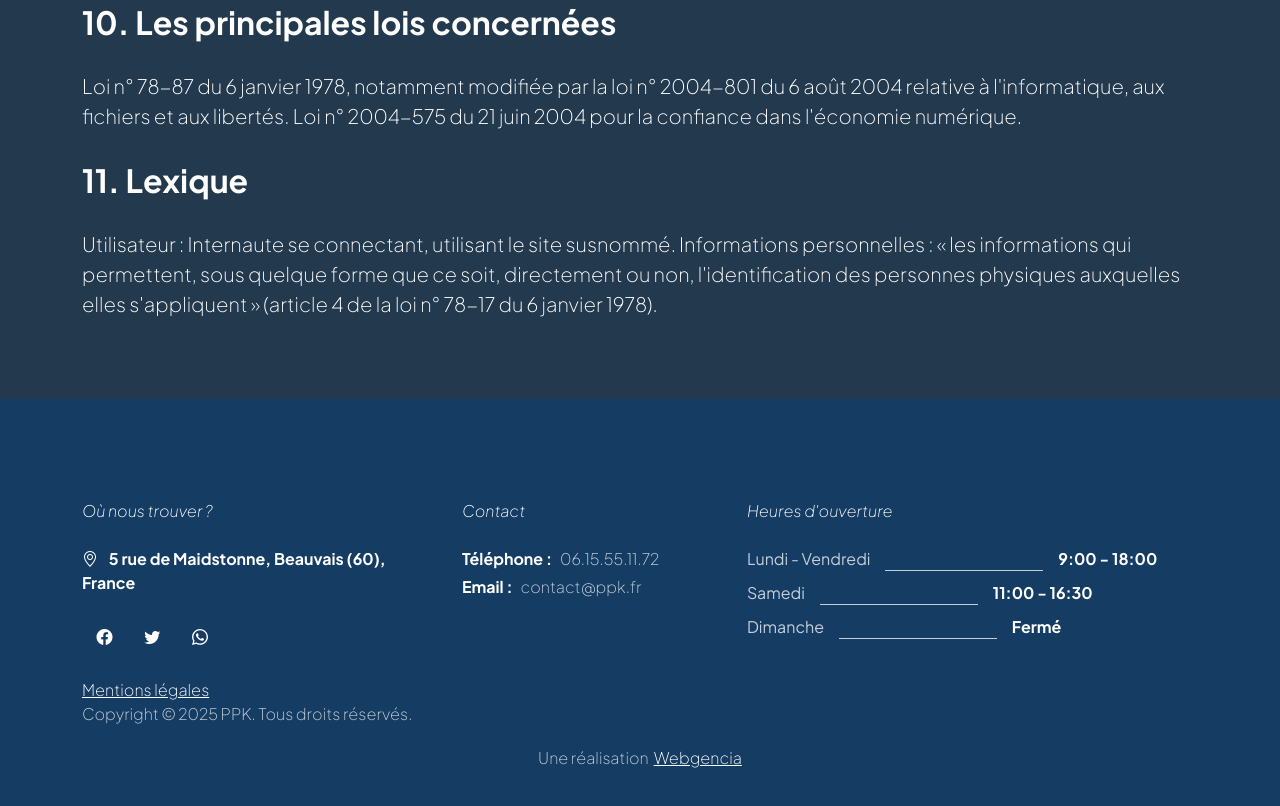
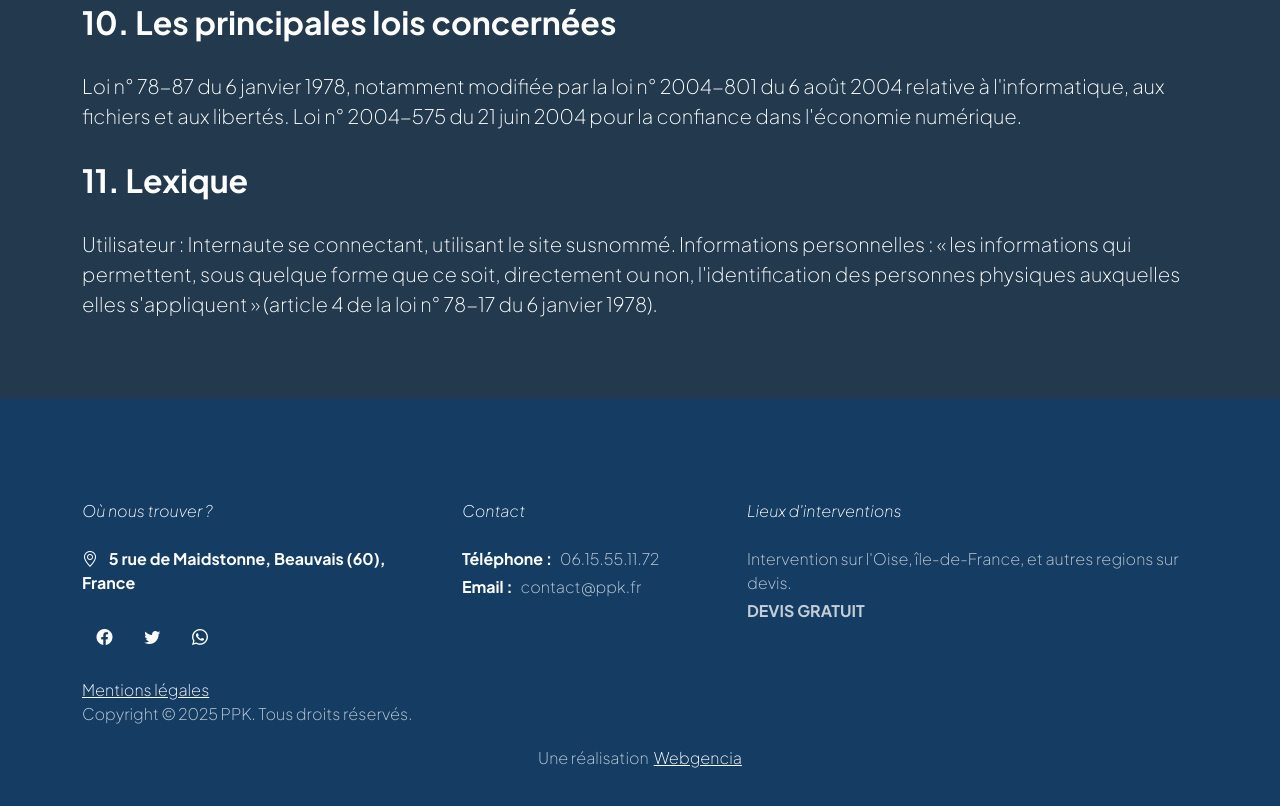
Before and after one commit to Nicolas-Cohen/PPK, a plain HTML site: page mentions-legales.html in a window 1280 px wide. Shown: the part 3338-4144 px from the top of the page. Drawn offline with Linux system fonts and the light colour scheme.

Commit message:
correction mentions legales

```diff
--- a/mentions-legales.html
+++ b/mentions-legales.html
@@ -73,6 +73,9 @@
                         </a>
                     </div>
                 </div>
+                <a href="tel:+33615551172" class="phone-button" >
+                    <i class="bi bi-telephone-fill"></i>
+                </a>
             </div>
         </nav>
     </header>
@@ -308,33 +311,13 @@
                     </p>
                 </div>
 
+                <div class="col-lg-5 col-12">
+                    <em class="text-white d-block mb-4">Lieux d'interventions</em>
+                    <p class="d-flex mb-1">Intervention sur l'Oise, île-de-France, et autres regions sur devis.</p>
+                    <p class="d-flex"><strong class="me-2"><a href="./devis.html" class="site-footer-link">DEVIS
+                                GRATUIT</a></strong></p>
+                </div>
 
-                <div class="col-lg-5 col-12">
-                    <em class="text-white d-block mb-4">Heures d'ouverture</em>
-
-                    <ul class="opening-hours-list">
-                        <li class="d-flex">
-                            Lundi - Vendredi
-                            <span class="underline"></span>
-
-                            <strong>9:00 - 18:00</strong>
-                        </li>
-
-                        <li class="d-flex">
-                            Samedi
-                            <span class="underline"></span>
-
-                            <strong>11:00 - 16:30</strong>
-                        </li>
-
-                        <li class="d-flex">
-                            Dimanche
-                            <span class="underline"></span>
-
-                            <strong>Fermé</strong>
-                        </li>
-                    </ul>
-                </div>
 
                 <div class="col-lg-8 col-12 mt-4">
                     <p class="copyright-text mb-0"><a href="./mentions-legales.html"><u>Mentions
```
